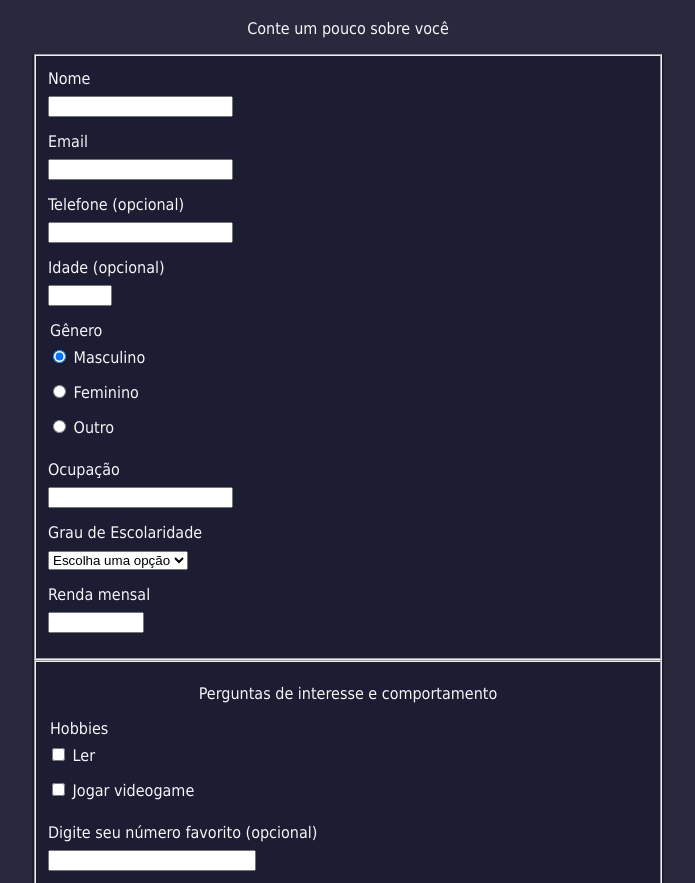
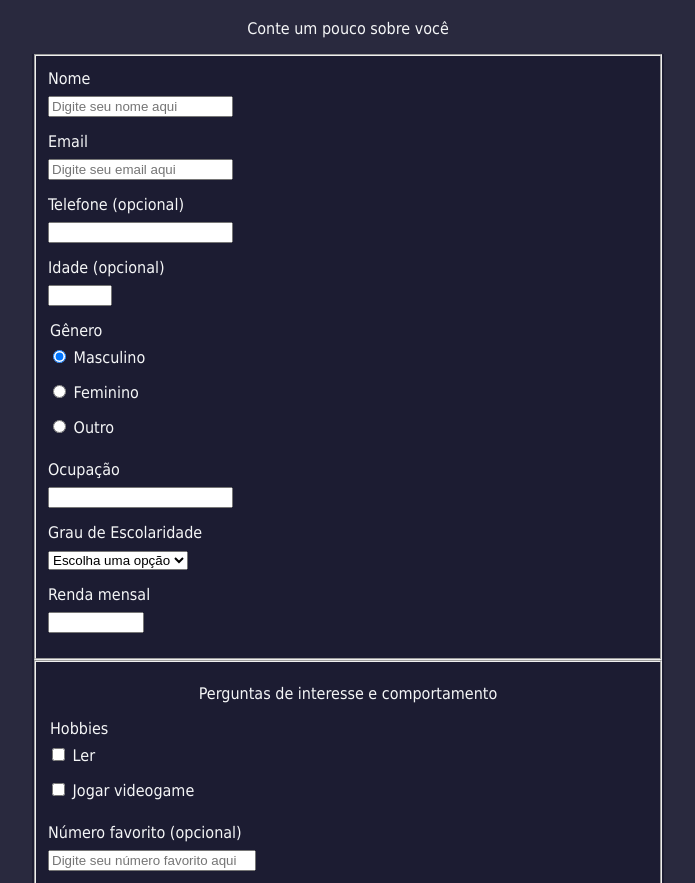
Before and after one commit to cmoiss/pesquisa-demografica, a plain HTML site: page index.html in a window 1280 px wide. Shown: the part 62-945 px from the top of the page, without its empty margins (292-987 px from the left). Drawn offline with Linux system fonts and the light colour scheme.

Commit message:
adicionado - placeholders aos principais inputs

```diff
--- a/index.html
+++ b/index.html
@@ -17,12 +17,12 @@
         <fieldset>
             <div class="form-group">
                 <label id="name-label" for="name">Nome</label>
-                <input id="name" type="text" required />
+                <input id="name" type="text" placeholder="Digite seu nome aqui" required />
             </div>
 
             <div class="form-group">
                 <label id="email-label" for="email">Email</label>
-                <input id="email" type="email" required />
+                <input id="email" type="email" placeholder="Digite seu email aqui" required />
             </div>
 
             <div class="form-group">
@@ -92,8 +92,8 @@
             </div>
 
             <div class="form-group">
-                <label id="number-label" for="number">Digite seu número favorito (opcional)</label>
-                <input id="number" type="number" min="0" max="1000000" />
+                <label id="number-label" for="number">Número favorito (opcional)</label>
+                <input id="number" type="number" min="0" max="1000000" placeholder="Digite seu número favorito aqui" />
             </div>
 
             <div class="form-group">
```
